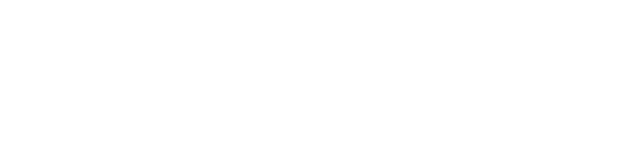
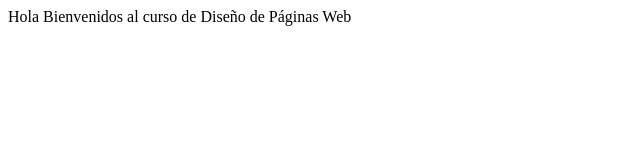
Before and after one commit to hjlondonor/PruebaRepositorio, a plain HTML site: page index.html in a window 1280 px wide. Shown: the whole page, without its empty margins (0-640 px from the left). Drawn offline with Linux system fonts and the light colour scheme.

Commit message:
Saludo en el TAGS
Saludo en el TAGS

```diff
--- a/index.html
+++ b/index.html
@@ -1,6 +1,6 @@
 <html>
     <head>
-
+	Hola Bienvenidos al curso de Diseño de Páginas Web
     </head>
     <body>
 
```
